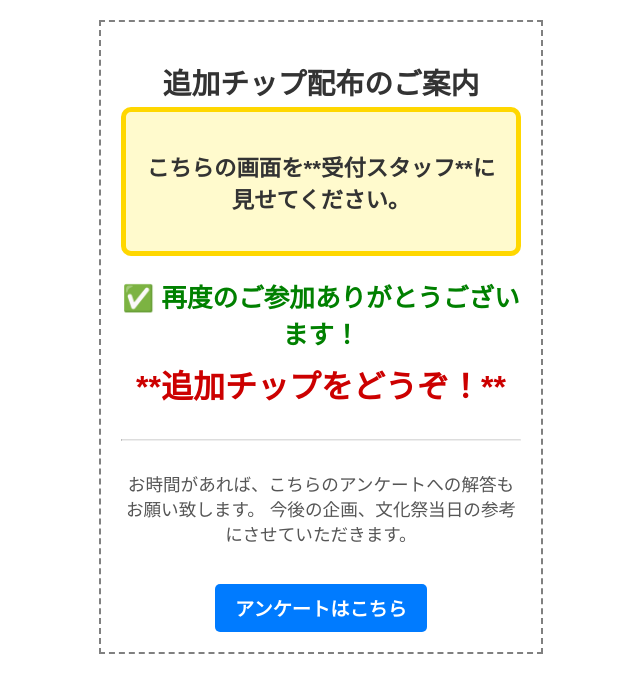
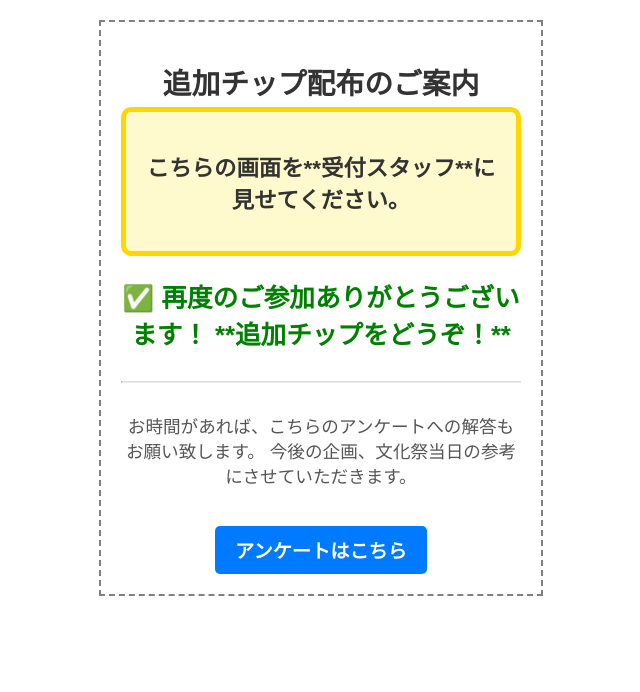
Before and after one commit to gumisan12/gumisan12.github.io, a plain HTML site: page thankyou.html in a window 1280 px wide. Shown: the whole page, without its empty margins (319-959 px from the left). Drawn offline with Linux system fonts and the light colour scheme.

Commit message:
Update thankyou.html

```diff
--- a/thankyou.html
+++ b/thankyou.html
@@ -18,11 +18,8 @@
 
         <h2 style="color: green; font-size: 1.6em; margin-bottom: 10px;">
             ✅ 再度のご参加ありがとうございます！
+             **追加チップをどうぞ！**
         </h2>
-
-        <p style="font-size: 2.0em; font-weight: bold; color: #CC0000; margin-top: 0;">
-            **追加チップをどうぞ！**
-        </p>
 
         <hr style="margin: 30px 0; border-top: 1px solid #ddd;">
 
```
